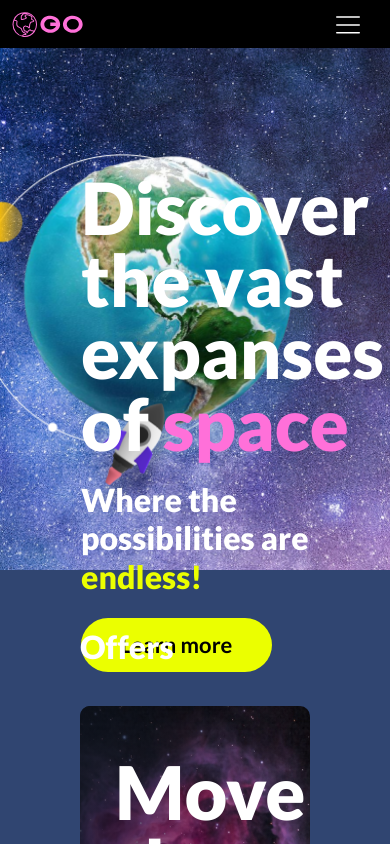
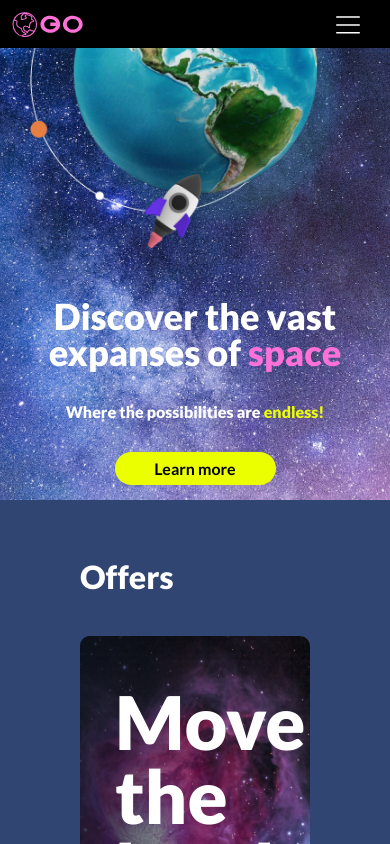
Before and after one commit to PetrBukov/test-softswiss, a React (Create React App) app: page / in a window 390 px wide. Built offline with nearby package versions, Linux system fonts and the light colour scheme.

Commit message:
feat: add adaptive styles to banner

```diff
--- a/src/components/Banner/Banner.scss
+++ b/src/components/Banner/Banner.scss
@@ -74,3 +74,74 @@
     cursor: pointer;
   }
 }
+
+@media screen and (max-width: 1247px) {
+  .banner {
+    height: 500px;
+
+    &__inner {
+      padding-top: 180px;
+      padding-left: 30px;
+
+      background-position: right -105px top 107px;
+      background-size: 330px;
+    }
+
+    &__title {
+      font-size: 48px;
+      line-height: 48px;
+    }
+
+    &__subtitle {
+      font-size: 22px;
+      line-height: 26.4px;
+    }
+
+    &__content {
+      max-width: 411px;
+    }
+  }
+}
+
+@media screen and (max-width: 768px) {
+  .banner {
+    height: 500px;
+
+    &__inner {
+      padding-top: 298px;
+      padding-left: 0px;
+
+      background-position: center top -68px;
+      background-size: 330px;
+
+      display: flex;
+      justify-content: center;
+    }
+
+    &__title {
+      font-size: 36px;
+      line-height: 36px;
+      text-align: center;
+    }
+
+    &__subtitle {
+      font-size: 16px;
+      line-height: 19.2px;
+      text-align: center;
+    }
+
+    &__content {
+      max-width: 293px;
+      grid-gap: 17px;
+      justify-items: center;
+    }
+
+    &__button {
+      width: 161px;
+      height: 33px;
+
+      font-size: 16px;
+      line-height: 19.2px;
+    }
+  }
+}
--- a/src/components/Header/Header.scss
+++ b/src/components/Header/Header.scss
@@ -57,7 +57,7 @@
   }
 }
 
-@media screen and (max-width: 1248px) {
+@media screen and (max-width: 1247px) {
   .header {
     &__inner {
       padding: 28px 50px 0px 30px;
@@ -80,7 +80,7 @@
   }
 }
 
-@media screen and (max-width: 768px) {
+@media screen and (max-width: 767px) {
   .header {
     height: 48px;
 
```
